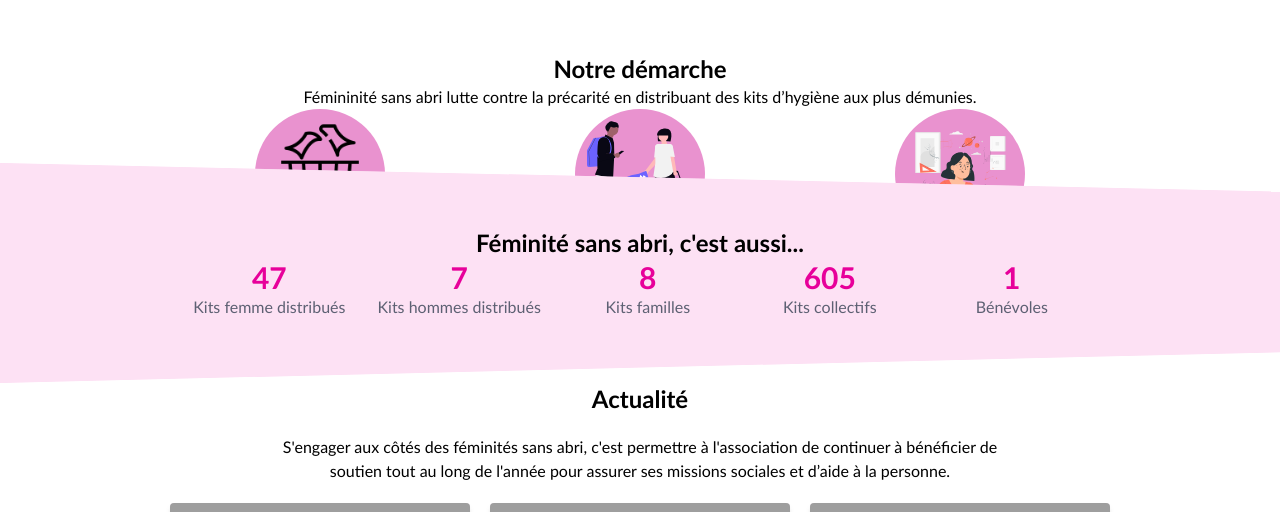
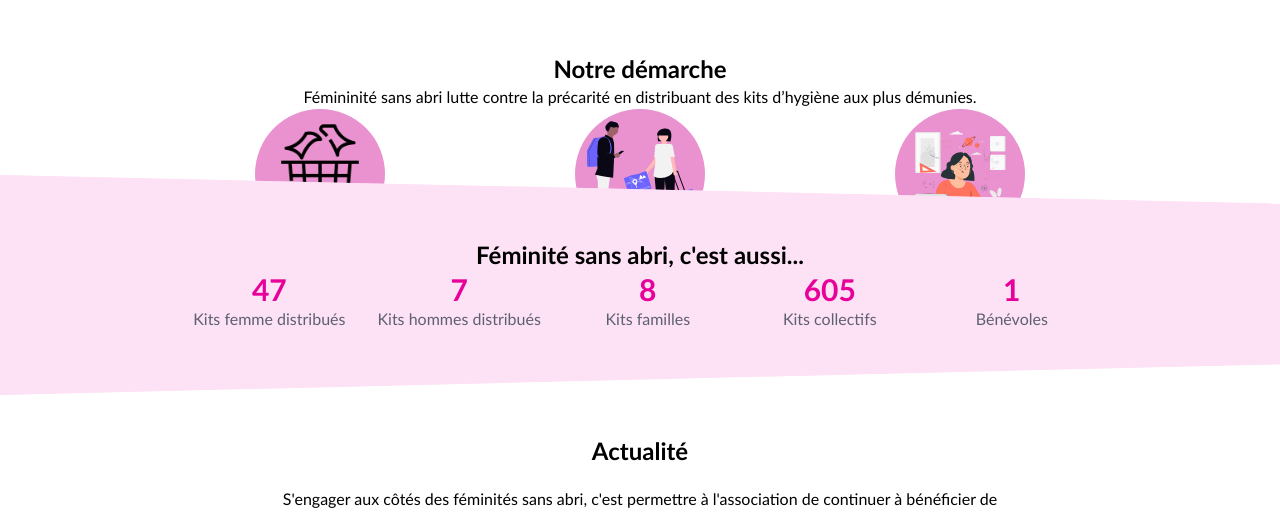
Before and after one commit to zoukicode/project_react, a React (Vite) app: page / in a window 1280 px wide. Shown: the part 751-1263 px from the top of the page. Built offline with nearby package versions, Linux system fonts and the light colour scheme; grey boxes are pictures that could not be loaded.

Commit message:
'lastecommit'

```diff
--- a/src/Demarche.jsx
+++ b/src/Demarche.jsx
@@ -9,7 +9,7 @@ import learning from './assets/Learning-pana.svg';
  */
 export function Demarche() {
   return (
-    <section id="demarche" className=" px-4">
+    <section id="demarche" className="px-6">
    <h1 className="font-bold text-2xl">Notre démarche</h1>
              <p className='lg:w-[60%] mx-auto'>Fémininité sans abri lutte contre la précarité en distribuant des kits d’hygiène aux plus démunies.</p>
       <ActionsSection />
@@ -55,14 +55,14 @@ const ActionsSection = () => {
           }}
           className="w-[280px] flex flex-col items-center text-center"
         >
-          <div className="w-[130px] h-[130px] bg-[#e992cf] rounded-full flex items-center justify-center mb-5">
+          <div className="w-[130px] h-[130px] bg-[#e992cf] rounded-full flex items-center justify-center ">
             <img
               src={action.image}
               alt={action.title}
               className="w-full h-full object-cover p-3"
             />
           </div>
-          <h3 className="font-bold text-lg mb-2">{action.title}</h3>
+          <h3 className="font-bold text-lg ">{action.title}</h3>
           <p className="text-sm text-gray-700 opacity-80">{action.description}</p>
         </motion.div>
       ))}
--- a/src/Home.jsx
+++ b/src/Home.jsx
@@ -187,7 +187,7 @@ export function Home() {
       </section>
 
       {/* -------- SECTION : NOTRE DÉMARCHE -------- */}
-      <section  id="demarche">
+      <section className='flex flex-col gap-10' id="demarche">
 
 
         {/* Composant Démarche */}
```
